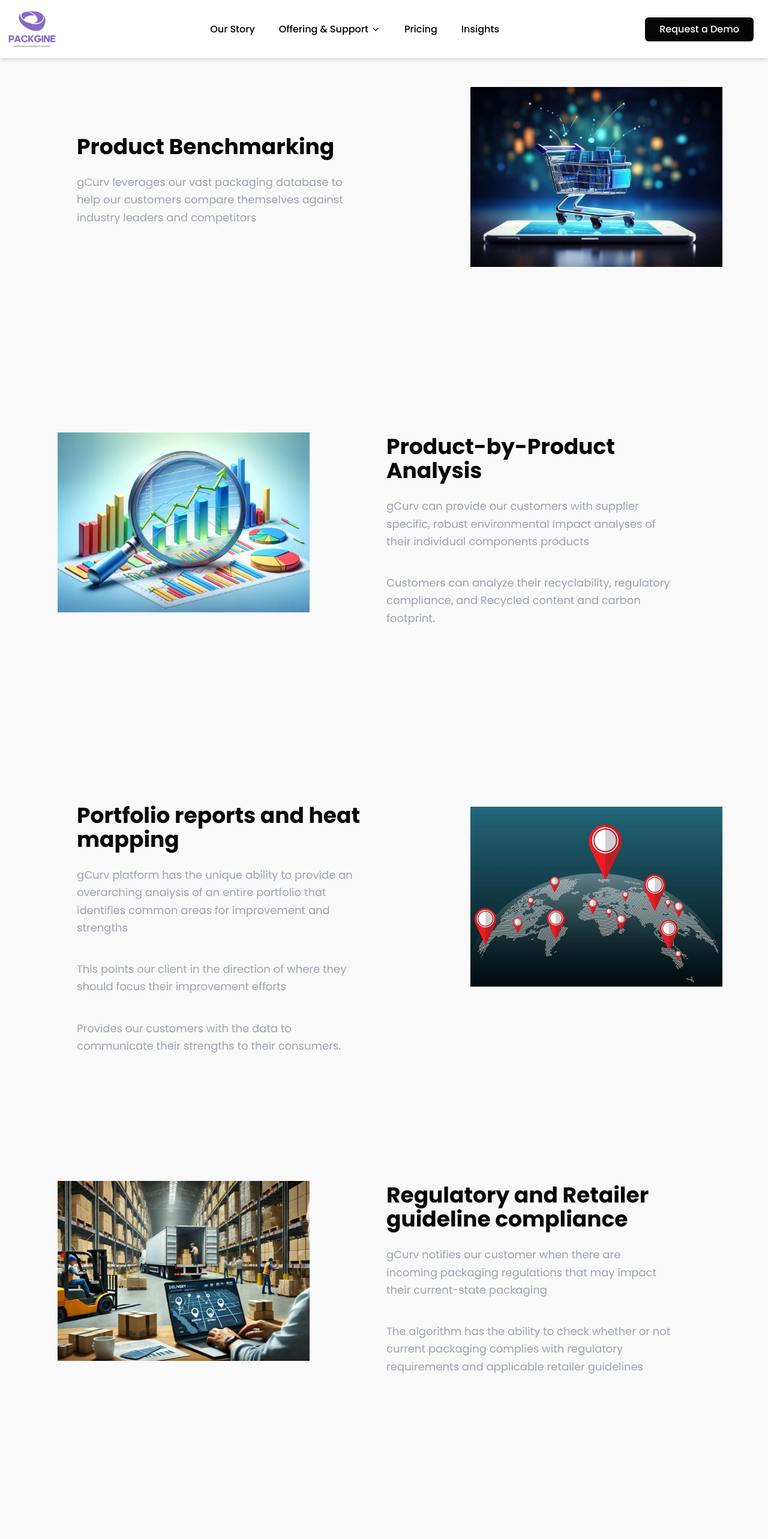
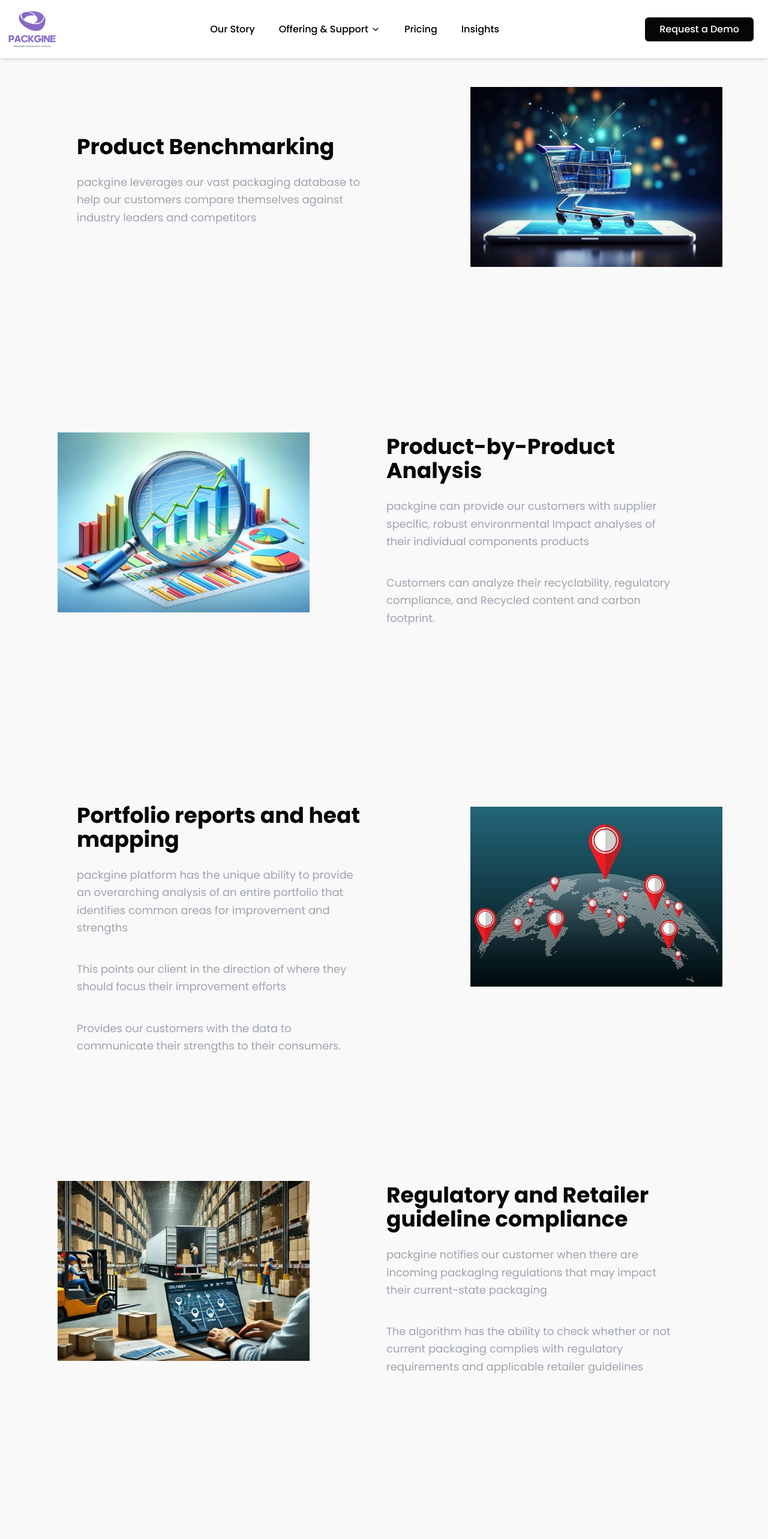
Before and after one commit to Muthuyuvaraj/websiteg, a Next.js app: page /offering/PlatformAnalysis in a window 1280 px wide. Shown: the top 2566 px of the page at 60% size. Built offline with nearby package versions, Linux system fonts and the light colour scheme.

Commit message:
gcurv to Packgine

```diff
--- a/src/app/offering/DataImportation/CompanySection.tsx
+++ b/src/app/offering/DataImportation/CompanySection.tsx
@@ -15,7 +15,7 @@ export default function CompanySection() {
                 Ability to organize, clean, and collect data from any format
                 </h2>
                 <p className="text-gray-400 text-lg leading-relaxed mb-10">
-                gCurv saves our customer time and resources by automating this process without requiring expertise to initiate the process
+                packgine saves our customer time and resources by automating this process without requiring expertise to initiate the process
                 </p>
 
             </div>
@@ -41,7 +41,7 @@ export default function CompanySection() {
                 Model for missing values using our own vast packaging database
                 </h2>
                 <p className="text-gray-400 text-lg leading-relaxed mb-10">
-                Some businesses may have limited knowledge of their own current state packaging resulting in missing data, gCurv saves our customer from having to spend resources to fill these gaps
+                Some businesses may have limited knowledge of their own current state packaging resulting in missing data, packgine saves our customer from having to spend resources to fill these gaps
                 </p>
             </div>
         </section>
--- a/src/app/offering/PlatformAnalysis/CompanySectionP.tsx
+++ b/src/app/offering/PlatformAnalysis/CompanySectionP.tsx
@@ -15,7 +15,7 @@ export default function CompanySectionP() {
                 Product Benchmarking
                 </h2>
                 <p className="text-gray-400 text-lg leading-relaxed mb-10">
-                gCurv leverages our vast packaging database to help our customers compare themselves against industry leaders and competitors
+                packgine leverages our vast packaging database to help our customers compare themselves against industry leaders and competitors
                 </p>
             </div>
             {/* Right: Image/Video Placeholder */}
@@ -38,7 +38,7 @@ export default function CompanySectionP() {
                  Product-by-Product Analysis
                 </h2>
                 <p className="text-gray-400 text-lg leading-relaxed mb-10">
-                    gCurv can provide our customers with supplier specific, robust environmental Impact analyses of their individual components products
+                packgine can provide our customers with supplier specific, robust environmental Impact analyses of their individual components products
                 </p>
                 <p className="text-gray-400 text-lg leading-relaxed mb-10">
                 Customers can analyze their recyclability, regulatory compliance, and Recycled content and carbon footprint.
@@ -52,7 +52,7 @@ export default function CompanySectionP() {
                 Portfolio reports and heat mapping
                 </h2>
                 <p className="text-gray-400 text-lg leading-relaxed mb-10">
-                 gCurv platform has the unique ability to provide an overarching analysis of an entire portfolio that identifies common areas for improvement and strengths
+                packgine platform has the unique ability to provide an overarching analysis of an entire portfolio that identifies common areas for improvement and strengths
                 </p>
                 <p className="text-gray-400 text-lg leading-relaxed mb-10">
                 This points our client in the direction of where they should focus their improvement efforts
@@ -81,7 +81,7 @@ export default function CompanySectionP() {
                  Regulatory and Retailer guideline compliance
                 </h2>
                 <p className="text-gray-400 text-lg leading-relaxed mb-10">
-                 gCurv notifies our customer when there are incoming packaging regulations that may impact their current-state packaging
+                packgine notifies our customer when there are incoming packaging regulations that may impact their current-state packaging
                 </p>
                 <p className="text-gray-400 text-lg leading-relaxed mb-10">
                  The algorithm has the ability to check whether or not current packaging complies with regulatory requirements and applicable retailer guidelines
@@ -98,7 +98,7 @@ export default function CompanySectionP() {
                 Our platform has the ability to suggests a bespoke set of packaging solutions to our customers based on their singular product analyses and their portfolio reports
                 </p>
                 <p className="text-gray-400 text-lg leading-relaxed mb-10">
-                The gCurv team then connects our customers with those packaging solution providers to ensure a true beginning to end solution.
+                The packgine team then connects our customers with those packaging solution providers to ensure a true beginning to end solution.
                 </p>
             </div>
             {/* Right: Image/Video Placeholder */}
```
